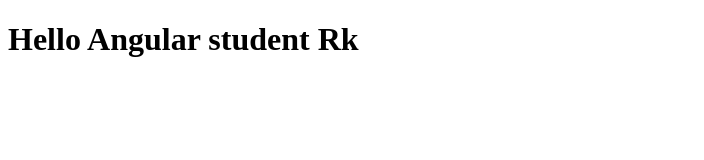
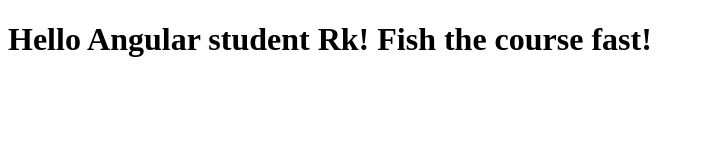
Before and after one commit to rk250023/Angularjs_rep, a plain HTML site: page index.html in a window 1280 px wide. Shown: the whole page, without its empty margins (0-704 px from the left). Drawn offline with Linux system fonts and the light colour scheme.

Commit message:
Next version of web file.

```diff
--- a/index.html
+++ b/index.html
@@ -5,6 +5,6 @@
      <title>Hello Angular</title>
    </head>
    <body>
-     <h1>Hello Angular student Rk</h1>
+     <h1>Hello Angular student Rk! Fish the course fast!</h1>
    </body>
    </html>
```
